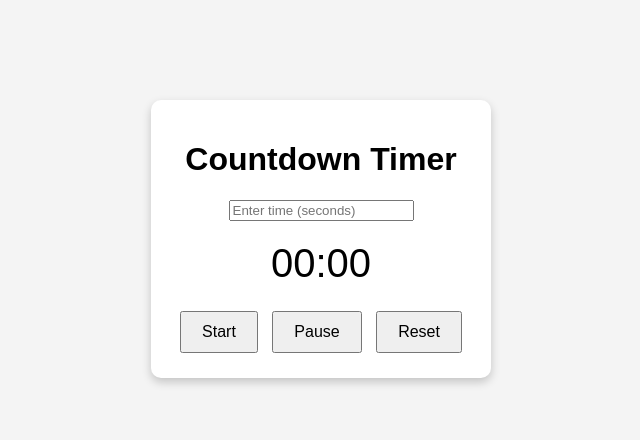
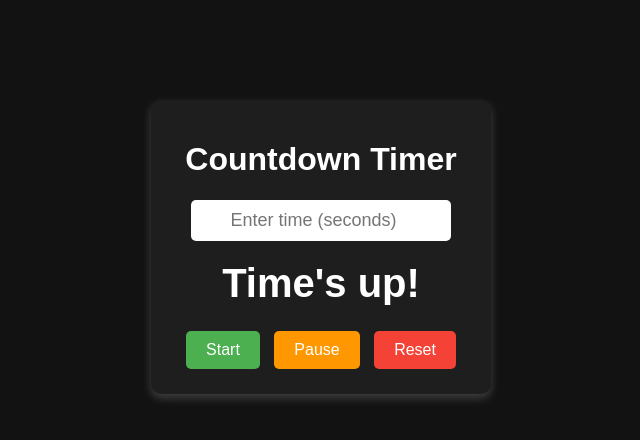
Before and after one commit to Mitchelle-karan1/Countdown-Timer, a plain HTML site: page Countdown Timer/index.html in a window 1280 px wide. Shown: the whole page, without its empty margins (319-959 px from the left). Drawn offline with Linux system fonts and the light colour scheme.

Commit message:
Improve UI with dark mode and add sound alert on countdown completion

```diff
--- a/Countdown Timer/script.js
+++ b/Countdown Timer/script.js
@@ -1,3 +1,5 @@
+const alarmSound = new Audio('alarm.mp3'); // Make sure to add an "alarm.mp3" file in the project
+
 let countdown;
 let timeLeft = 0;
 let isPaused = false;
@@ -58,3 +60,14 @@ function formatTime(seconds) {
 document.getElementById('startBtn').addEventListener('click', startCountdown);
 document.getElementById('pauseBtn').addEventListener('click', pauseCountdown);
 document.getElementById('resetBtn').addEventListener('click', resetCountdown);
+
+countdown = setInterval(() => {
+    if (timeLeft <= 0) {
+        clearInterval(countdown);
+        display.textContent = "Time's up!";
+        alarmSound.play();  // Play alarm sound
+    } else {
+        timeLeft--;
+        display.textContent = formatTime(timeLeft);
+    }
+}, 1000);
--- a/Countdown Timer/style.css
+++ b/Countdown Timer/style.css
@@ -1,26 +1,59 @@
 body {
     font-family: Arial, sans-serif;
     text-align: center;
-    background-color: #f4f4f4;
+    background-color: #121212; /* Dark mode background */
+    color: white;
 }
 
 #timer-container {
     width: 300px;
     margin: 100px auto;
     padding: 20px;
-    background: white;
-    box-shadow: 0 4px 10px rgba(0, 0, 0, 0.2);
+    background: #1e1e1e;
+    box-shadow: 0 4px 10px rgba(255, 255, 255, 0.2);
     border-radius: 10px;
 }
 
 #display {
     font-size: 40px;
     margin: 20px 0;
+    font-weight: bold;
+}
+
+input {
+    padding: 10px;
+    font-size: 18px;
+    width: 80%;
+    border-radius: 5px;
+    border: none;
+    text-align: center;
 }
 
 button {
     margin: 5px;
     padding: 10px 20px;
     font-size: 16px;
+    border: none;
     cursor: pointer;
+    border-radius: 5px;
+    transition: 0.3s;
 }
+
+#startBtn {
+    background-color: #4CAF50;
+    color: white;
+}
+
+#pauseBtn {
+    background-color: #FF9800;
+    color: white;
+}
+
+#resetBtn {
+    background-color: #F44336;
+    color: white;
+}
+
+button:hover {
+    opacity: 0.8;
+}
```
